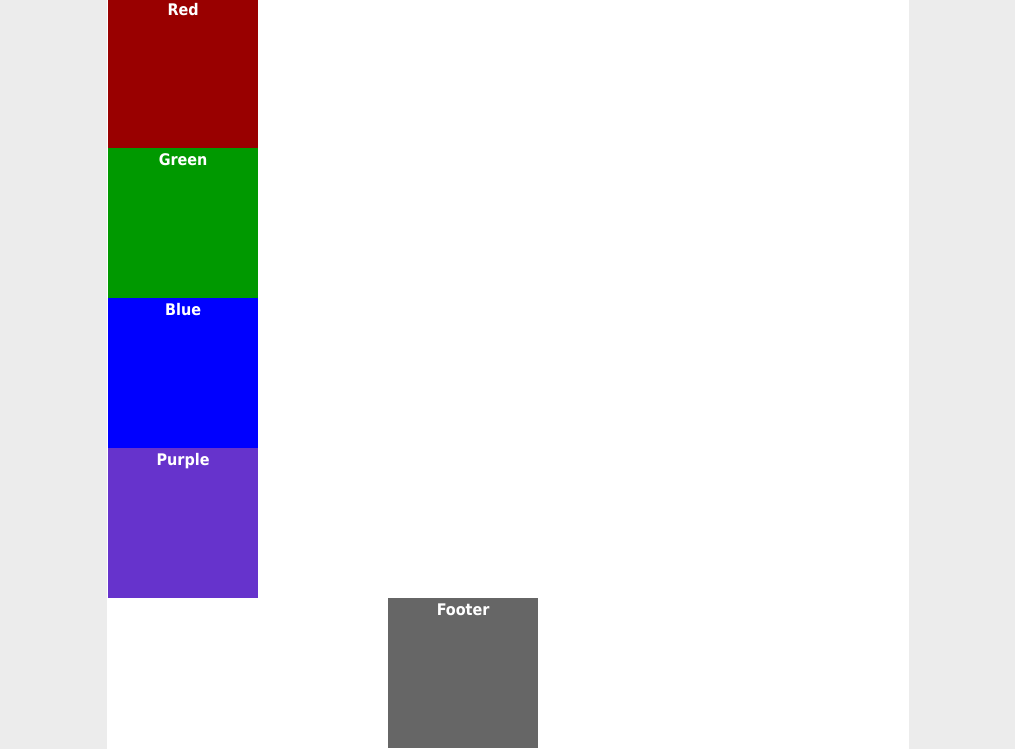
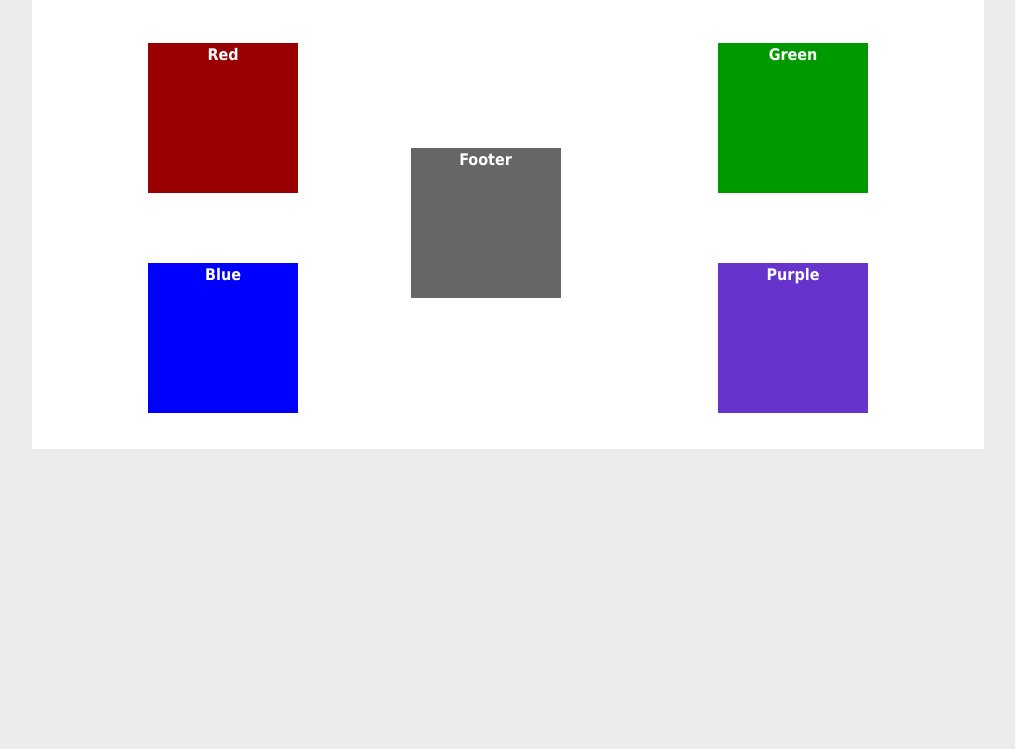
Before and after one commit to Dleitnaker/ifsc-1310, a plain HTML site: page positioning/absolute-2.html in a window 1280 px wide. Shown: the part 127-876 px from the top of the page, without its empty margins (132-1147 px from the left). After the commit the page ends 800 px from the top, so only its background shows below. Drawn offline with Linux system fonts and the light colour scheme.

Commit message:
absoultue

```diff
--- a/positioning/absolute-2.html
+++ b/positioning/absolute-2.html
@@ -26,49 +26,49 @@ body {
 	border-right-style: solid;
 	border-bottom-style: solid;
 	border-left-style: solid;
-	width: 800px;
+	width: 650px;
 	margin-right: auto;
 	margin-left: auto;
-
+  padding:150px;
 }
-#red {
+#red  {
 	background-color: #900;
 	width:150px;
 	height:150px;
-	position:realtive;
-  top:0px;
-  left:0px;
+	position:absolute;
+  top:170px;
+  left:280px;
 }
-#green {
+#green{
 	background-color: #090;
 	width:150px;
 	height:150px;
-	position:realtive;
-  top:0px;
-  right:0px;
+	position:absolute;
+ 	top:170px;
+  right:280px;
 }
 #blue {
 	background-color: #00F;
 	width:150px;
 	height:150px;
-	position:realtive;
-  bottom:0px;
-  left:0px;
+	position:absolute;
+  bottom:260px;
+  	left:280px;
 }
 #purple {
 	background-color: #63C;
 	width:150px;
 	height:150px;
-	position:realtive;
-  bottom:0px;
-  right:0px
+	position:absolute;
+  	bottom:260px;
+  	right:280px;
 }
 #footer {
 	background-color: #666;
 	width:150px;
 	height:150px;
-  position:realtive;
-  margin-left:35%
+  	position:realtive;
+  	margin-left:35%
 }
 h1 {
 	color: #000;
@@ -79,7 +79,7 @@ h1 {
 </head>
 
 <body>
-<h1>Absolute 2</h1>
+<h1>Absolute 1</h1>
 <div id="wrapper">
   <div id="red">Red</div>
   <div id="green">Green</div>
```
